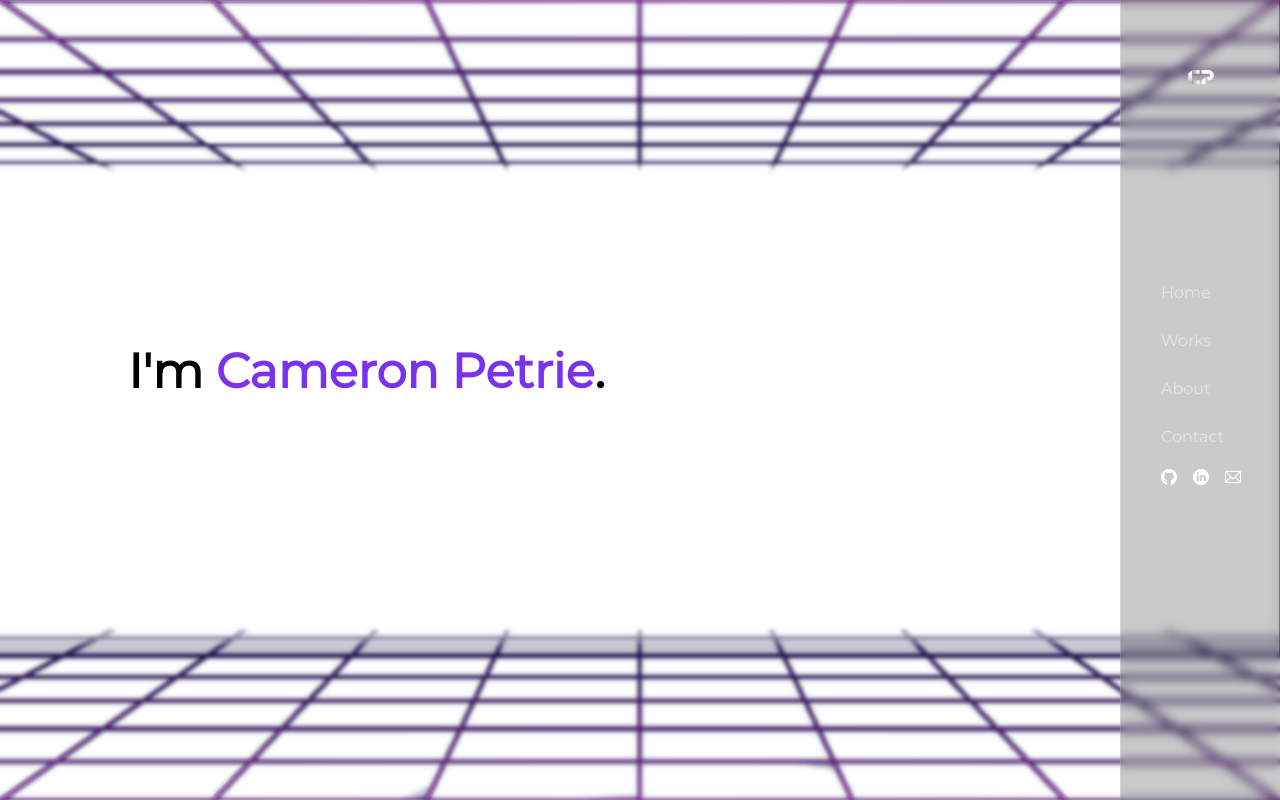
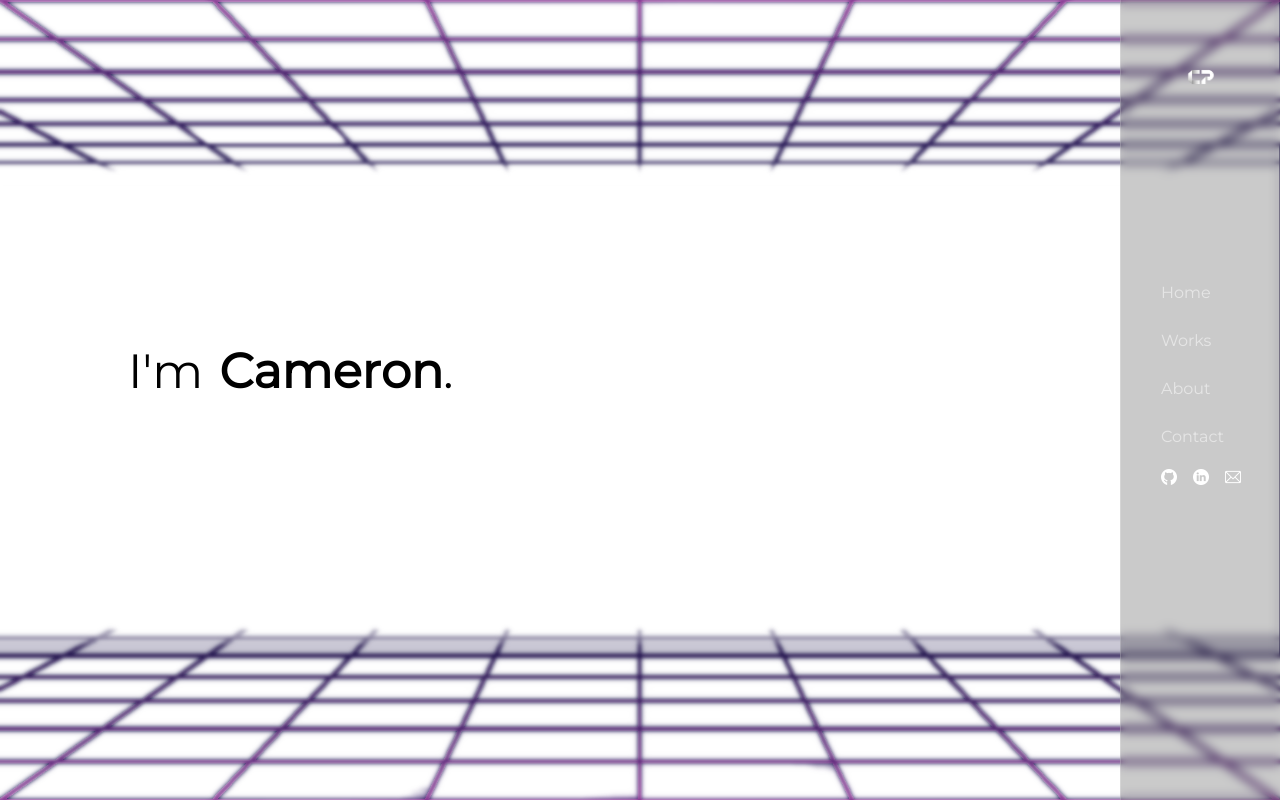
Before and after one commit to Peach97/portfolio, a Next.js app: page / in a window 1280 px wide. Built offline with nearby package versions, Linux system fonts and the light colour scheme.

Commit message:
heading functionality/landing page styling

```diff
--- /dev/null
+++ b/components/Heading/heading.js
@@ -0,0 +1,183 @@
+import React from "react";
+import { motion } from "framer-motion";
+import { Typography } from "@mui/material";
+import styles from "../../styles/Home.module.css";
+import { Box } from "@mui/system";
+function Heading() {
+  return (
+    <Box className={styles.header}>
+      <Typography color="white" variant="h3" component="div" fontWeight={100}>
+        <motion.div
+          whileHover={{ scale: 1.5, color: "#7A33ED" }}
+          className={styles.letter}
+        >
+          H
+        </motion.div>
+        <motion.div
+          whileHover={{ scale: 1.5, color: "#7A33ED" }}
+          className={styles.letter}
+        >
+          i
+        </motion.div>
+        <motion.div
+          whileHover={{ scale: 1.5, color: "#7A33ED" }}
+          className={styles.letter}
+        >
+          ,
+        </motion.div>
+      </Typography>
+      <div>
+        <Typography variant="h3" component="div">
+          <motion.div
+            whileHover={{ scale: 1.5, color: "#7A33ED" }}
+            className={styles.letter}
+          >
+            I
+          </motion.div>
+          <motion.div
+            whileHover={{ scale: 1.5, color: "#7A33ED" }}
+            className={styles.letter}
+          >
+            '
+          </motion.div>
+          <motion.div
+            whileHover={{ scale: 1.5, color: "#7A33ED" }}
+            className={styles.letter}
+          >
+            m
+          </motion.div>
+          <div className={styles.space}></div>
+
+          <b>
+            <motion.div
+              whileHover={{ scale: 1.5, color: "#7A33ED" }}
+              className={styles.letter}
+            >
+              C
+            </motion.div>
+            <motion.div
+              whileHover={{ scale: 1.5, color: "#7A33ED" }}
+              className={styles.letter}
+            >
+              a
+            </motion.div>
+            <motion.div
+              whileHover={{ scale: 1.5, color: "#7A33ED" }}
+              className={styles.letter}
+            >
+              m
+            </motion.div>
+            <motion.div
+              whileHover={{ scale: 1.5, color: "#7A33ED" }}
+              className={styles.letter}
+            >
+              e
+            </motion.div>
+            <motion.div
+              whileHover={{ scale: 1.5, color: "#7A33ED" }}
+              className={styles.letter}
+            >
+              r
+            </motion.div>
+            <motion.div
+              whileHover={{ scale: 1.5, color: "#7A33ED" }}
+              className={styles.letter}
+            >
+              o
+            </motion.div>
+            <motion.div
+              whileHover={{ scale: 1.5, color: "#7A33ED" }}
+              className={styles.letter}
+            >
+              n
+            </motion.div>
+          </b>
+          <motion.div
+            whileHover={{ scale: 1.5, color: "#7A33ED" }}
+            className={styles.letter}
+          >
+            .
+          </motion.div>
+        </Typography>
+      </div>
+
+      <Typography color="white" variant="h1" fontWeight={800} component="div">
+        <motion.div
+          whileHover={{ scale: 1.5, color: "#7A33ED" }}
+          className={styles.letter}
+        >
+          W
+        </motion.div>
+        <motion.div
+          whileHover={{ scale: 1.5, color: "#7A33ED" }}
+          className={styles.letter}
+        >
+          e
+        </motion.div>
+        <motion.div
+          whileHover={{ scale: 1.5, color: "#7A33ED" }}
+          className={styles.letter}
+        >
+          b
+        </motion.div>
+        <div className={styles.space}></div>
+        <motion.div
+          whileHover={{ scale: 1.5, color: "#7A33ED" }}
+          className={styles.letter}
+        >
+          D
+        </motion.div>
+        <motion.div
+          whileHover={{ scale: 1.5, color: "#7A33ED" }}
+          className={styles.letter}
+        >
+          e
+        </motion.div>
+        <motion.div
+          whileHover={{ scale: 1.5, color: "#7A33ED" }}
+          className={styles.letter}
+        >
+          v
+        </motion.div>
+        <motion.div
+          whileHover={{ scale: 1.5, color: "#7A33ED" }}
+          className={styles.letter}
+        >
+          e
+        </motion.div>
+        <motion.div
+          whileHover={{ scale: 1.5, color: "#7A33ED" }}
+          className={styles.letter}
+        >
+          l
+        </motion.div>
+        <motion.div
+          whileHover={{ scale: 1.5, color: "#7A33ED" }}
+          className={styles.letter}
+        >
+          o
+        </motion.div>
+        <motion.div
+          whileHover={{ scale: 1.5, color: "#7A33ED" }}
+          className={styles.letter}
+        >
+          p
+        </motion.div>
+        <motion.div
+          whileHover={{ scale: 1.5, color: "#7A33ED" }}
+          className={styles.letter}
+        >
+          e
+        </motion.div>
+        <motion.div
+          whileHover={{ scale: 1.5, color: "#7A33ED" }}
+          className={styles.letter}
+        >
+          r
+        </motion.div>
+      </Typography>
+    </Box>
+  );
+}
+
+export default Heading;
--- a/components/ParticlesBackground.js
+++ b/components/ParticlesBackground.js
@@ -2,9 +2,8 @@ import Particles from "react-tsparticles";
 import { loadSlim } from "tsparticles-slim"; // loads tsparticles-slim
 //import { loadFull } from "tsparticles"; // loads tsparticles
 import { useCallback, useMemo } from "react";
+import styles from "../styles/Home.module.css";
 
-// tsParticles Repository: https://github.com/matteobruni/tsparticles
-// tsParticles Website: https://particles.js.org/
 const ParticlesComponent = (props) => {
   // using useMemo is not mandatory, but it's recommended since this value can be memoized if static
   const options = useMemo(() => {
@@ -80,7 +79,9 @@ const ParticlesComponent = (props) => {
   }, []);
 
   // setting an id can be useful for identifying the right particles component, this is useful for multiple instances or reusable components
-  return <Particles id={props.id} init={particlesInit} options={options} />;
+  return (
+    <Particles id={styles.tsparticles} init={particlesInit} options={options} />
+  );
 };
 
 export default ParticlesComponent;
--- a/pages/index.js
+++ b/pages/index.js
@@ -1,43 +1,21 @@
-import React, { useState } from "react";
+import React, { useState, useRef } from "react";
 import Head from "next/head";
 import Image from "next/image";
 import styles from "../styles/Home.module.css";
 import Navbar from "../components/Navbar/Navbar";
-import { Box, CircularProgress, IconButton, Typography } from "@mui/material";
+import { Box, IconButton } from "@mui/material";
 import down from "../public/images/down-arrow.png";
 import { motion } from "framer-motion";
-import {
-  bounceTransition,
-  arrowStyle,
-} from "../components/Transitions/transitions";
+import { bounceTransition } from "../components/Transitions/transitions";
 import Particles from "../components/ParticlesBackground";
+import Heading from "../components/Heading/heading";
 export default function Home() {
   return (
     <>
       <Box className={styles.container}>
+        <Box className={styles.background} />
+        <Heading />
         <Particles id={styles.tsparticles} />
-        <Box className={styles.background} />
-        <Box className={styles.header}>
-          <Typography
-            color="white"
-            variant="h3"
-            component="h3"
-            fontWeight={100}
-          >
-            Hi,
-          </Typography>
-          <Typography variant="h3" component="h3">
-            I'm <b style={{ color: "#7A33ED" }}>Cameron Petrie</b>.
-          </Typography>
-          <Typography
-            color="white"
-            variant="h1"
-            fontWeight={800}
-            component="h1"
-          >
-            Web Developer
-          </Typography>
-        </Box>
         <Navbar />
         <IconButton className={styles.down}>
           <motion.div
--- a/styles/Home.module.css
+++ b/styles/Home.module.css
@@ -40,6 +40,16 @@
 
 }
 
+.letter {
+  display: inline-block;
+  cursor: pointer;
+}
+
+.space {
+  width: 1rem;
+  display: inline-block;
+}
+
 #tsparticles {
   width: 100%;
   height: 90vh;
@@ -48,5 +58,5 @@
   padding: 0;
   top: 0;
   left: 0;
-  z-index: 0;
+  z-index: -1;
 }
```
Also changed, not shown: components/config/particles-config.js (+0 -10 lines), pages/works.js (added, +7 -0 lines).
